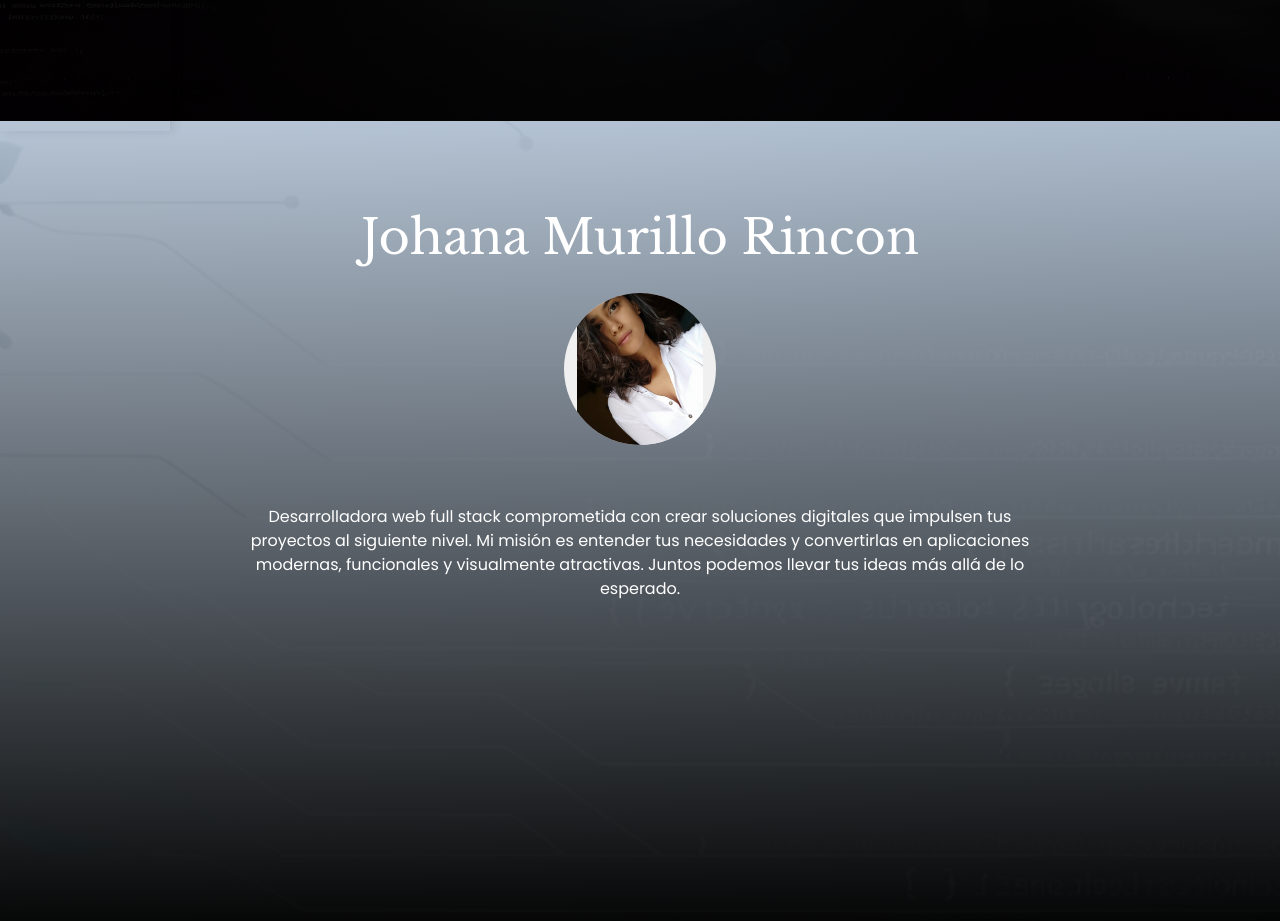
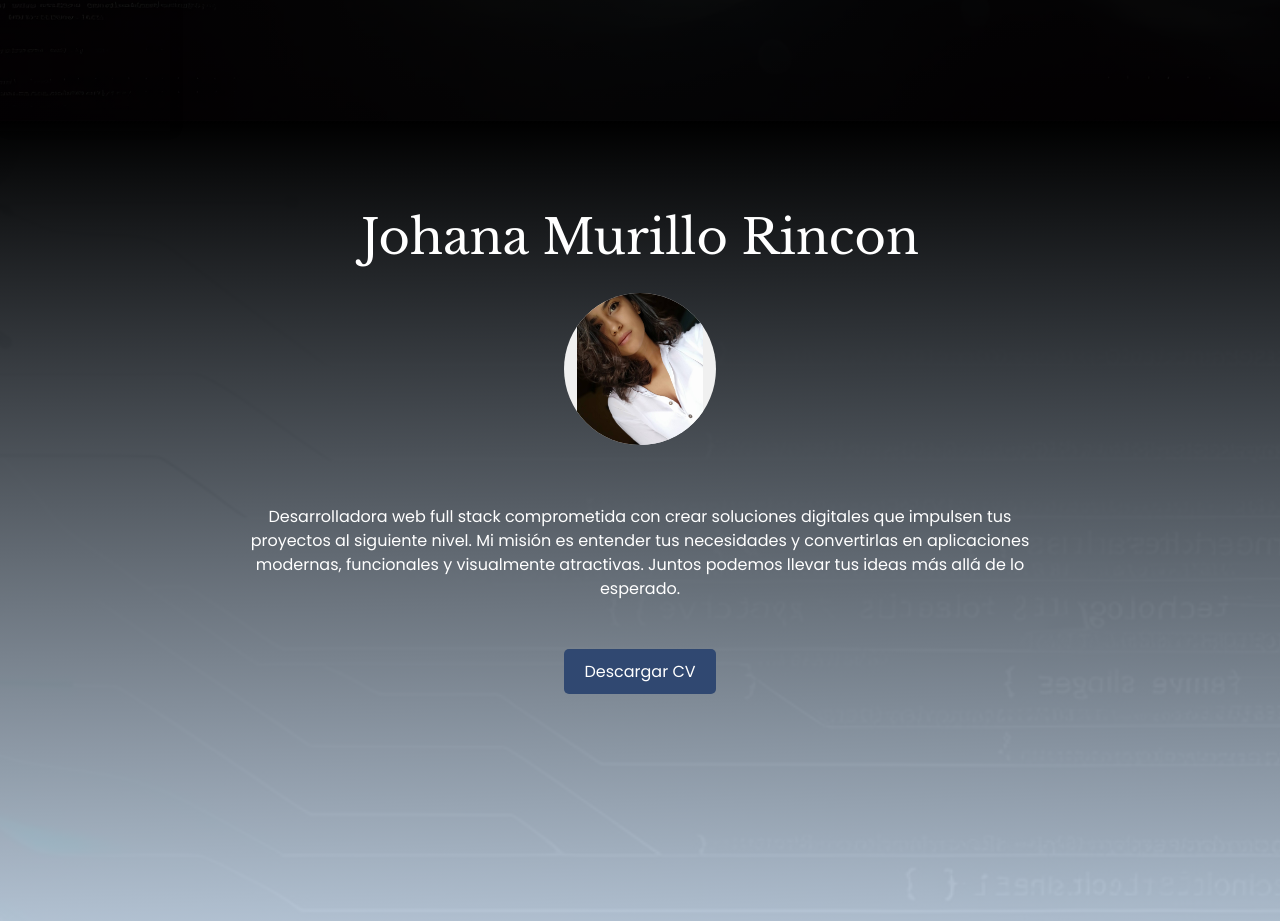
Before and after one commit to JohaMRincon/Portafolio, a plain HTML site: page index.html in a window 1280 px wide. Shown: the part 679-1600 px from the top of the page. Drawn offline with nearby package versions, Linux system fonts and the light colour scheme.

Commit message:
cambio aboutMe

```diff
--- a/index.html
+++ b/index.html
@@ -116,6 +116,16 @@
             ideas más allá de lo esperado.
           </p>
         </article>
+        <div class="cv-download">
+          <a
+            href="/doc/cv Johana.pdf"
+            download="CV-Johana.pdf"
+            class="download-button"
+            aria-label="Descargar el currículum de Johana en formato PDF"
+          >
+            Descargar CV
+          </a>
+        </div>
       </div>
     </section>
     <script src="scrip.js"></script>
--- a/style.css
+++ b/style.css
@@ -110,7 +110,6 @@ body {
   display: flex;
   align-items: center;
   gap: -0.9rem;
-  background-color 0.3s;
 }
 
 /* Efecto hover para los enlaces */
@@ -154,14 +153,14 @@ body {
 /* Cuando el menú hamburguesa esté activo, mostrar los elementos */
 .navBar.active .barSections .listSections .unitListSection .textIcon,
 .navBar.active .searchInput {
-  display: inline-flex; /* O cualquier otro valor que necesites */
+  display: inline-flex;
 }
-
+/*Estilo de seccion home*/
 .initialBanner {
   display: flex;
-  align-items: center; /* Centra verticalmente el contenido */
-  justify-content: center; /* Centra horizontalmente el contenido */
-  height: 100vh; /* Ocupa todo el alto de la pantalla */
+  align-items: center;
+  justify-content: center;
+  height: 100vh;
   background: linear-gradient(rgba(0, 0, 0, 0.9), rgba(0, 0, 0, 0.9)),
     url("./img/initial.webp");
   background-size: cover; /* Hace que la imagen cubra todo el área */
@@ -173,7 +172,7 @@ body {
   text-align: center;
   padding: 0 1rem; /* Espaciado lateral para dispositivos pequeños */
 }
-
+/*Estilo de frase, seccion home*/
 .bannerContent .sentence {
   font-family: "Libre Baskerville", serif;
   font-size: 3rem; /* Tamaño impactante */
@@ -183,7 +182,7 @@ body {
   max-width: 800px; /* Limita el ancho del texto */
   margin: 0 auto; /* Centrado horizontal */
 }
-
+/*Estilo de contenedor seccion aboutMe*/
 .aboutMeBanner {
   position: relative;
   height: 100vh;
@@ -191,12 +190,12 @@ body {
   justify-content: center;
   align-items: normal;
   text-align: center;
-  background: linear-gradient(rgba(177, 193, 211, 0.9), rgba(0, 0, 0, 0.96)),
+  background: linear-gradient(rgba(0, 0, 0, 4), rgba(177, 193, 211, 0.9)),
     url("./img/claro2.jpg");
   background-size: cover;
   background-position: center;
 }
-
+/*Estilo de name, seccion aboutMe*/
 .aboutMeBanner .name {
   align-items: normal;
   padding-top: 10%;
@@ -208,6 +207,8 @@ body {
   max-width: 800px; /* Limita el ancho del texto */
   margin: 0 auto; /* Centrado horizontal */
 }
+
+/*Estilo de contenedor foto, seccion aboutMe*/
 .aboutMeBanner .aboutMeContent .photo {
   width: 9.5rem; /* Tamaño del contenedor */
   height: 9.5rem; /* Igual al ancho para mantener la forma circular */
@@ -219,12 +220,13 @@ body {
   align-items: center;
   background-color: #f0f0f0; /* Fondo opcional si hay transparencias */
 }
-
+/*Estilo de foto, seccion aboutMe*/
 .aboutMeBanner .photo img {
   width: 100%; /* Asegura que la imagen se ajuste al contenedor */
   height: 100%; /* Escala la altura para llenar el contenedor */
   object-fit: contain; /* Escala la imagen completa dentro del círculo sin recortes */
 }
+/*Estilo de descripcion , seccion aboutMe*/
 .aboutMeBanner .description {
   top: 0;
   font-family: "poppins", sans-serif;
@@ -234,3 +236,20 @@ body {
   max-width: 800px; /* Limita el ancho del texto */
   margin: 0 auto; /* Centrado horizontal */
 }
+
+.download-button {
+  margin-top: 3rem;
+  display: inline-block;
+  padding: 10px 20px;
+  background-color: #304871; /* Azul atractivo */
+  color: #fff;
+  font-size: 16px;
+  text-decoration: none;
+  border-radius: 5px;
+  transition: all 0.3s ease;
+}
+
+.download-button:hover {
+  background-color: #809fc7; /* Azul más oscuro al pasar el mouse */
+  box-shadow: 0 4px 10px rgba(0, 0, 0, 0.2);
+}
```
Also changed, not shown: 1 other file.
